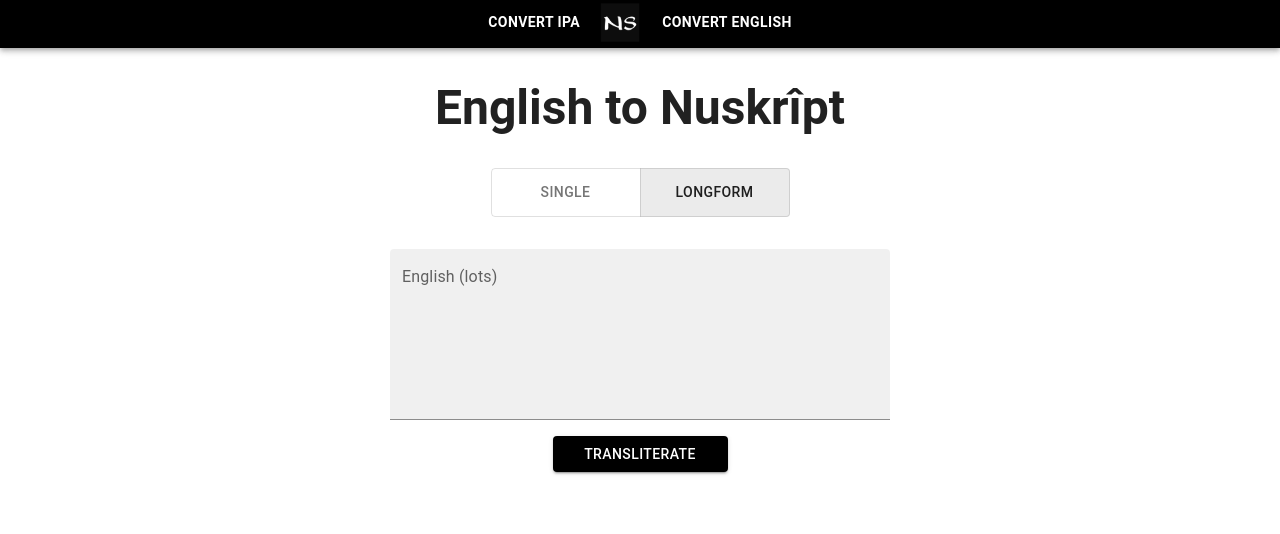
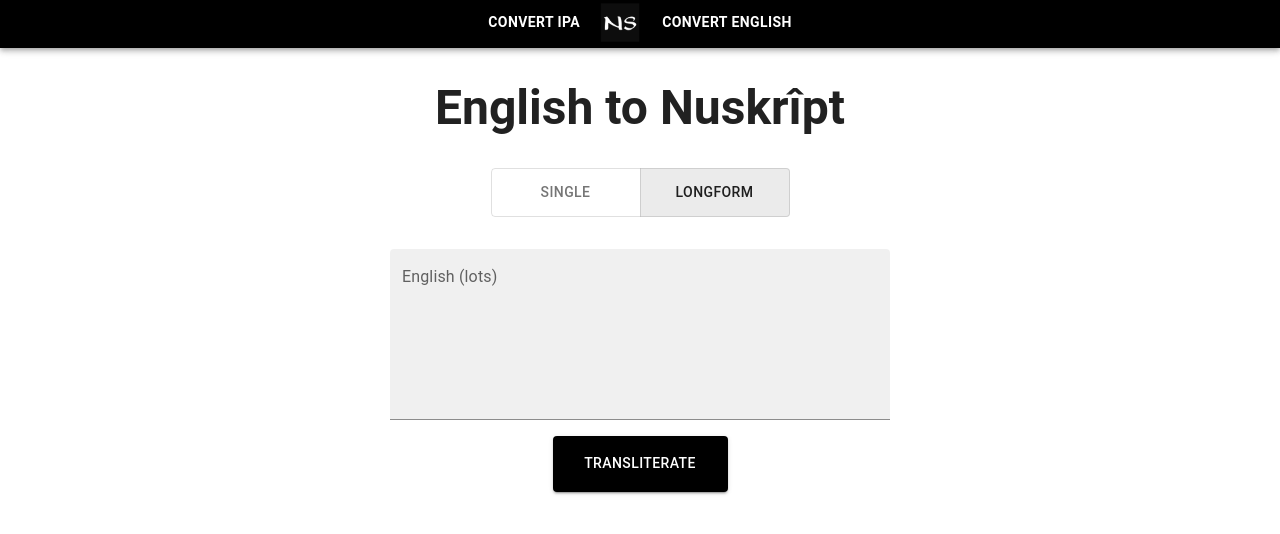
Before and after one commit to braxex/nuscript-transliterator, a Next.js app: page /english in a window 1280 px wide. Shown: the top 534 px of the page. Built offline with nearby package versions, Linux system fonts and the light colour scheme.

Commit message:
clear input field on variant change

```diff
--- a/pages/english.js
+++ b/pages/english.js
@@ -6,16 +6,18 @@ import ToggleButton from '@mui/material/ToggleButton'
 import ToggleButtonGroup from '@mui/material/ToggleButtonGroup'
 import Typography from '@mui/material/Typography'
 import Input from '../src/components/Input'
-// handler
+// handlers
 import engHandler from '../src/utils/eng-utils'
 import parHandler from '../src/utils/par-utils'
 
 export default function EnglishTransliterator() {
+  const [variant, setVariant] = useState('longform')
+  const [fieldValue, setFieldValue] = useState('')
   const [response, setResponse] = useState(null)
-  const [variant, setVariant] = useState('longform')
 
-  const handleVariant = (e, newVariant) => {
+  const handleVariantChange = (e, newVariant) => {
     setVariant(newVariant)
+    setFieldValue('')
     setResponse(null)
   }
 
@@ -29,7 +31,7 @@ export default function EnglishTransliterator() {
         justifyContent="center"
         spacing={2}
         sx={{ maxWidth: 1140, marginBottom: '2rem' }}>
-        <ToggleButtonGroup value={variant} exclusive onChange={handleVariant}>
+        <ToggleButtonGroup value={variant} exclusive onChange={handleVariantChange}>
           <ToggleButton sx={{ width: 150 }} value="single">
             Single
           </ToggleButton>
@@ -43,6 +45,8 @@ export default function EnglishTransliterator() {
         handler={variant === 'longform' ? parHandler : engHandler}
         setResponse={setResponse}
         longform={variant === 'longform'}
+        fieldValue={fieldValue}
+        setFieldValue={setFieldValue}
       />
       <Box sx={{ m: '2rem', mx: '6rem' }}>
         {!!response && !response.success && (
--- a/src/components/Input.jsx
+++ b/src/components/Input.jsx
@@ -1,13 +1,17 @@
-import { useState } from 'react'
 // components
 import Box from '@mui/material/Box'
 import Button from '@mui/material/Button'
 import Stack from '@mui/material/Stack'
 import TextField from '@mui/material/TextField'
 
-export default function Input({ label, handler, setResponse, longform }) {
-  const [fieldValue, setFieldValue] = useState('')
-
+export default function Input({
+  fieldValue,
+  setFieldValue,
+  handler,
+  setResponse,
+  label,
+  longform,
+}) {
   const handleSubmit = async e => {
     e.preventDefault()
     setResponse(await handler(fieldValue))
@@ -39,7 +43,10 @@ export default function Input({ label, handler, setResponse, longform }) {
           multiline={longform}
           rows={longform ? 6 : 1}
         />
-        <Button variant="contained" type="submit" sx={{ width: 175, height: '100%' }}>
+        <Button
+          variant="contained"
+          type="submit"
+          sx={{ width: 175, height: '100%', minHeight: 56 }}>
           Transliterate
         </Button>
       </Stack>
```
